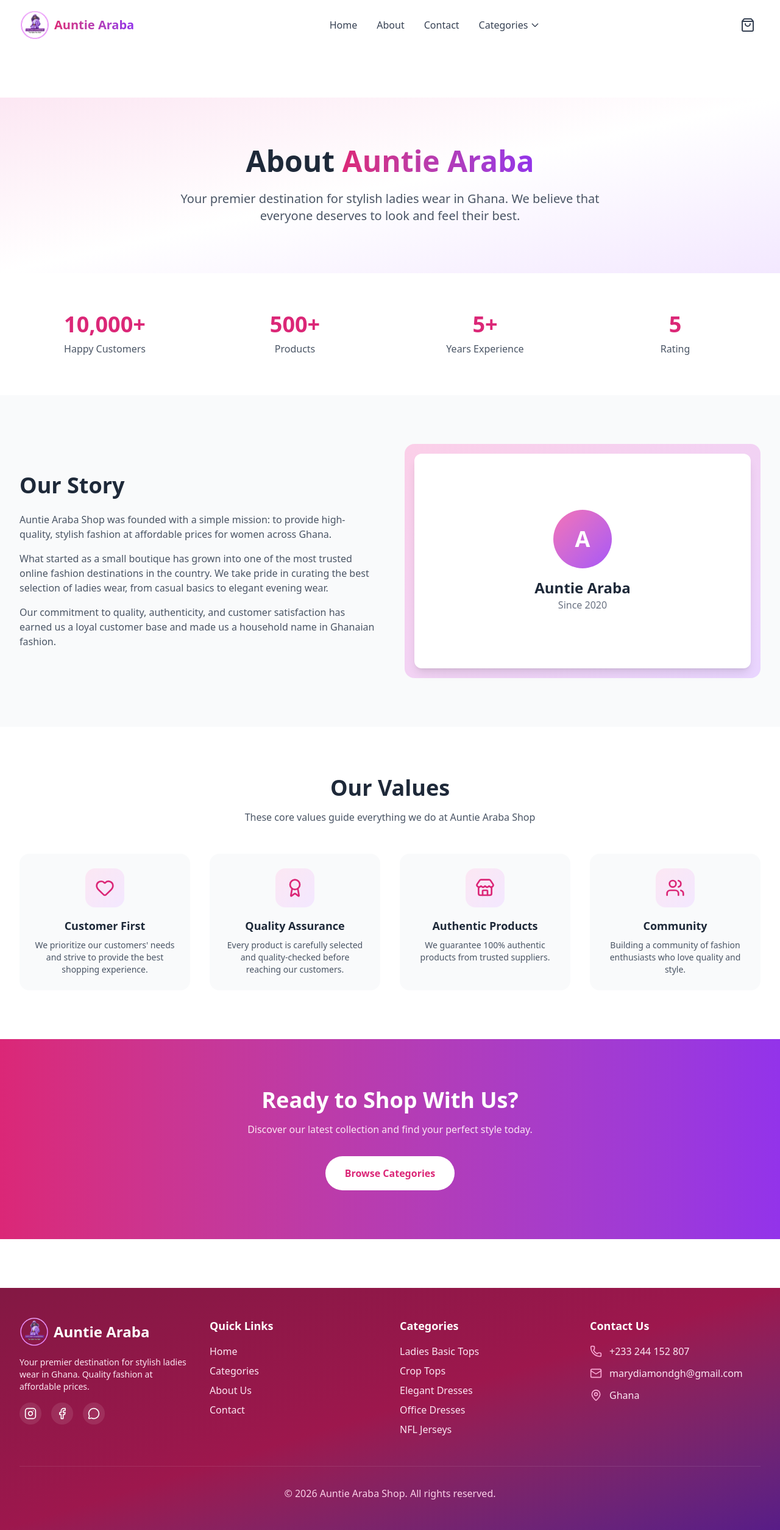
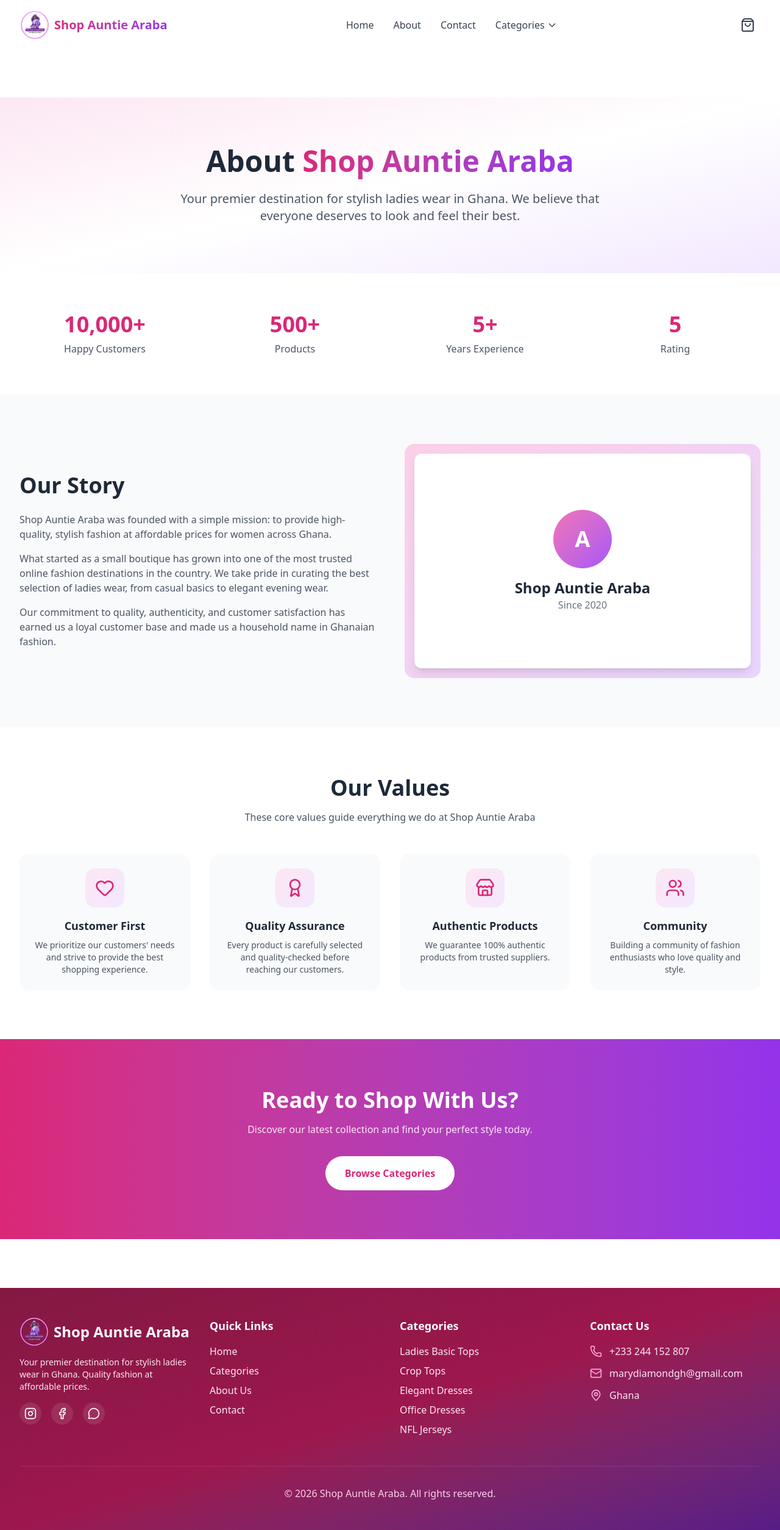
Before and after one commit to dromorongit/AuntieArabaShop, a Next.js app: page /about in a window 1280 px wide. Shown: the whole page at 61% size. Built offline with nearby package versions, Linux system fonts and the light colour scheme.

Commit message:
Update brand name to Shop Auntie Araba

```diff
--- a/src/app/about/page.tsx
+++ b/src/app/about/page.tsx
@@ -46,7 +46,7 @@ export default function AboutPage() {
             className="text-center"
           >
             <h1 className="text-4xl md:text-5xl font-bold text-gray-800 mb-6">
-              About <span className="bg-gradient-to-r from-primary-600 to-secondary-600 bg-clip-text text-transparent">Auntie Araba</span>
+              About <span className="bg-gradient-to-r from-primary-600 to-secondary-600 bg-clip-text text-transparent">Shop Auntie Araba</span>
             </h1>
             <p className="text-xl text-gray-600 max-w-3xl mx-auto">
               Your premier destination for stylish ladies wear in Ghana. We believe that everyone deserves to look and feel their best.
@@ -88,7 +88,7 @@ export default function AboutPage() {
               <h2 className="text-3xl md:text-4xl font-bold text-gray-800 mb-6">Our Story</h2>
               <div className="space-y-4 text-gray-600">
                 <p>
-                  Auntie Araba Shop was founded with a simple mission: to provide high-quality,
+                  Shop Auntie Araba was founded with a simple mission: to provide high-quality,
                   stylish fashion at affordable prices for women across Ghana.
                 </p>
                 <p>
@@ -113,7 +113,7 @@ export default function AboutPage() {
                   <div className="w-24 h-24 mx-auto mb-4 bg-gradient-to-br from-primary-400 to-secondary-500 rounded-full flex items-center justify-center">
                     <span className="text-4xl text-white font-bold">A</span>
                   </div>
-                  <h3 className="text-2xl font-bold text-gray-800">Auntie Araba</h3>
+                  <h3 className="text-2xl font-bold text-gray-800">Shop Auntie Araba</h3>
                   <p className="text-gray-500">Since 2020</p>
                 </div>
               </div>
@@ -133,7 +133,7 @@ export default function AboutPage() {
           >
             <h2 className="text-3xl md:text-4xl font-bold text-gray-800 mb-4">Our Values</h2>
             <p className="text-gray-600 max-w-2xl mx-auto">
-              These core values guide everything we do at Auntie Araba Shop
+              These core values guide everything we do at Shop Auntie Araba
             </p>
           </motion.div>
 
--- a/src/app/contact/page.tsx
+++ b/src/app/contact/page.tsx
@@ -19,7 +19,7 @@ export default function ContactPage() {
     setIsSubmitting(true);
 
     // Create WhatsApp message
-    const message = `*Contact Form Submission - Auntie Araba Shop*
+    const message = `*Contact Form Submission - Shop Auntie Araba*
 
 *Name:* ${formData.name}
 *Email:* ${formData.email || 'Not provided'}
--- a/src/app/layout.tsx
+++ b/src/app/layout.tsx
@@ -16,11 +16,11 @@ const geistMono = Geist_Mono({
 });
 
 export const metadata: Metadata = {
-  title: "Auntie Araba Shop - Premium Fashion in Ghana",
+  title: "Shop Auntie Araba - Premium Fashion in Ghana",
   description: "Your premier destination for stylish ladies wear in Ghana. Quality fashion at affordable prices. Shop ladies tops, dresses, night wear and more.",
   keywords: ["fashion", "ladies wear", "Ghana", "online shop", "dresses", "tops", "night wear"],
   openGraph: {
-    title: "Auntie Araba Shop - Premium Fashion in Ghana",
+    title: "Shop Auntie Araba - Premium Fashion in Ghana",
     description: "Your premier destination for stylish ladies wear in Ghana.",
     type: "website",
   },
--- a/src/app/page.tsx
+++ b/src/app/page.tsx
@@ -176,7 +176,7 @@ export default function Home() {
                       <div className="w-32 h-32 mx-auto mb-4 rounded-full bg-gradient-to-br from-primary-400 to-secondary-500 flex items-center justify-center">
                         <span className="text-5xl font-bold text-white">A</span>
                       </div>
-                      <h3 className="text-2xl font-bold text-gray-800">Auntie Araba</h3>
+                      <h3 className="text-2xl font-bold text-gray-800">Shop Auntie Araba</h3>
                       <p className="text-gray-600">Premium Fashion</p>
                     </div>
                   </div>
--- a/src/components/Footer.tsx
+++ b/src/components/Footer.tsx
@@ -18,12 +18,12 @@ export default function Footer() {
               <div className="relative w-12 h-12">
                 <Image
                   src="/LADYSTANDARD.PNG"
-                  alt="Auntie Araba Shop Logo"
+                  alt="Shop Auntie Araba Logo"
                   fill
                   className="object-contain rounded-full"
                 />
               </div>
-              <span className="text-2xl font-bold">Auntie Araba</span>
+              <span className="text-2xl font-bold">Shop Auntie Araba</span>
             </div>
             <p className="text-primary-100 text-sm">
               Your premier destination for stylish ladies wear in Ghana. Quality
@@ -138,7 +138,7 @@ export default function Footer() {
 
         <div className="mt-12 pt-8 border-t border-white/10 text-center">
           <p className="text-primary-200">
-            &copy; {currentYear} Auntie Araba Shop. All rights reserved.
+            &copy; {currentYear} Shop Auntie Araba. All rights reserved.
           </p>
         </div>
       </div>
--- a/src/components/Navbar.tsx
+++ b/src/components/Navbar.tsx
@@ -30,13 +30,13 @@ export default function Navbar() {
             <div className="relative w-10 h-10 md:w-12 md:h-12">
               <Image
                 src="/LADYSTANDARD.PNG"
-                alt="Auntie Araba Shop Logo"
+                alt="Shop Auntie Araba Logo"
                 fill
                 className="object-contain rounded-full"
               />
             </div>
             <span className="text-lg md:text-xl font-bold bg-gradient-to-r from-primary-600 to-secondary-600 bg-clip-text text-transparent">
-              Auntie Araba
+              Shop Auntie Araba
             </span>
           </Link>
 
--- a/src/lib/utils.ts
+++ b/src/lib/utils.ts
@@ -42,7 +42,7 @@ export function formatWhatsAppMessage(
     bank_transfer: 'Bank Transfer',
   };
 
-  const message = `*New Order - Auntie Araba Shop*
+  const message = `*New Order - Shop Auntie Araba*
 
 *Order ID:* ${orderId}
 *Customer Name:* ${customerName}
@@ -55,7 +55,7 @@ ${itemsList}
 *Payment Method:* ${paymentMethodMap[paymentMethod] || paymentMethod}
 *Delivery Address:* ${deliveryAddress}
 
-Thank you for shopping with Auntie Araba Shop!`;
+Thank you for shopping with Shop Auntie Araba!`;
 
   return encodeURIComponent(message);
 }
```
